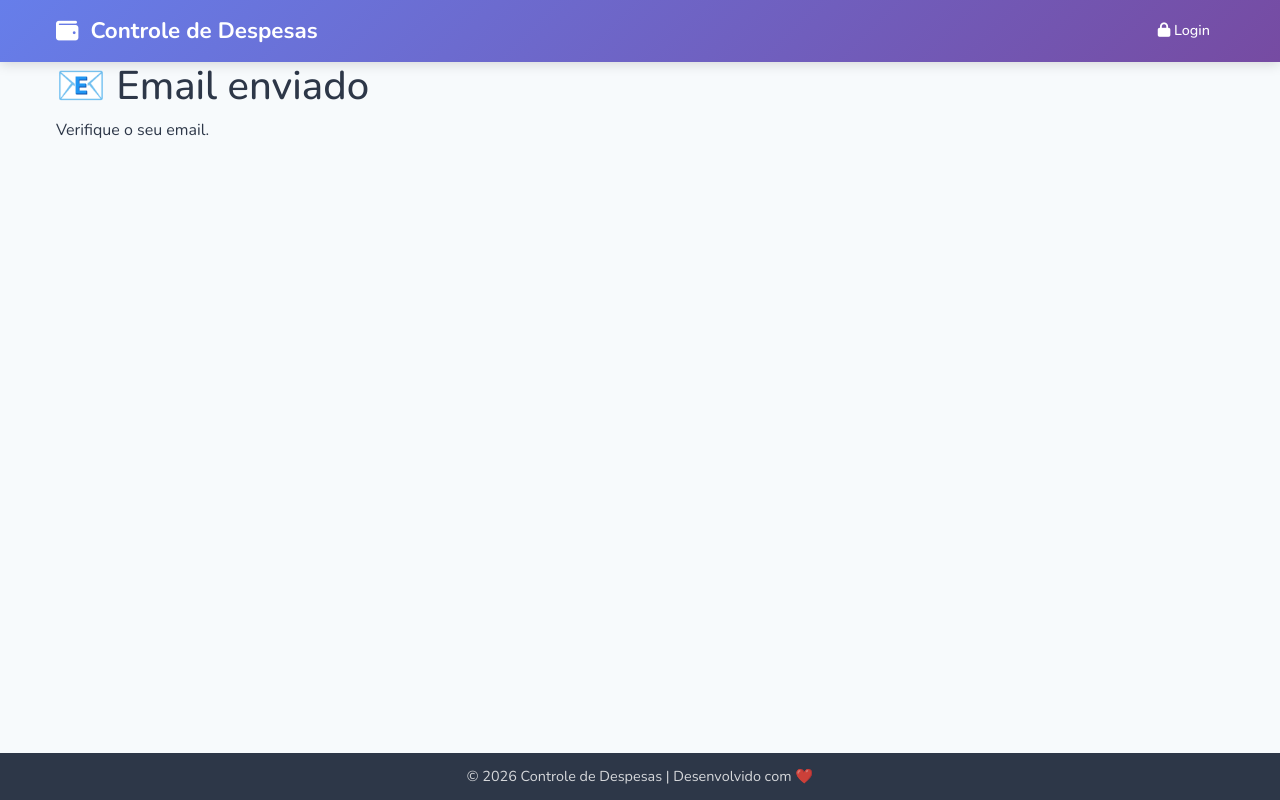
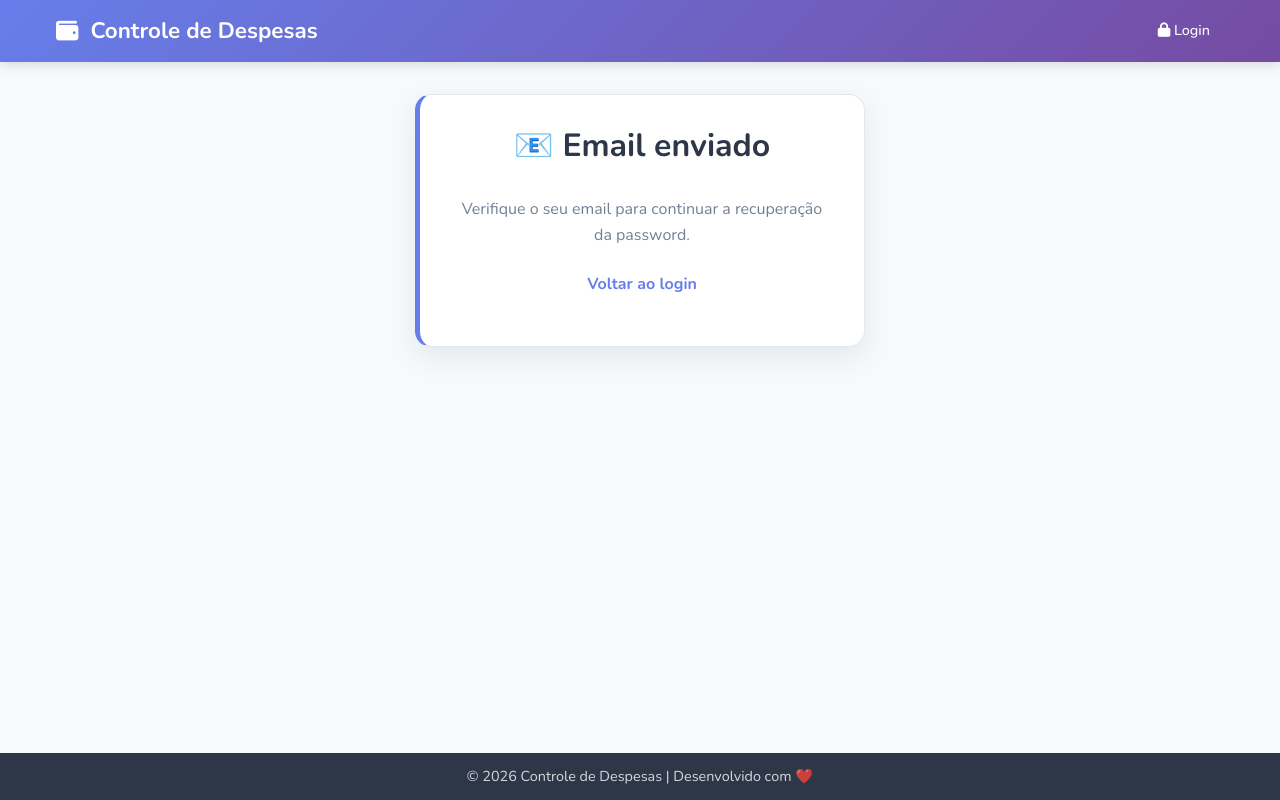
Before and after one commit to bda79/python_despesas, a Django app: page /password-reset/done/ in a window 1280 px wide. Run offline with Django 5.2, Linux system fonts and the light colour scheme.

Commit message:
Ajustes nas pastas templates, genéricas ficam na raiz as outras no projeto. Adicionar middleware para mostrar spinner sempre que uma ação fica lenta

```diff
--- a/despesas/despesas/settings.py
+++ b/despesas/despesas/settings.py
@@ -52,6 +52,7 @@ MIDDLEWARE = [
     "django.contrib.messages.middleware.MessageMiddleware",
     "django.middleware.clickjacking.XFrameOptionsMiddleware",
     "expenses.middleware.SessionIdleTimeout",
+    "expenses.middleware.SlowRequestMiddleware",
 ]
 
 ROOT_URLCONF = "despesas.urls"
--- a/despesas/expenses/middleware.py
+++ b/despesas/expenses/middleware.py
@@ -2,6 +2,9 @@
 import time
 from django.conf import settings
 from django.contrib.auth import logout
+import logging
+
+logger = logging.getLogger(__name__)
 
 
 class SessionIdleTimeout:
@@ -20,3 +23,32 @@ class SessionIdleTimeout:
                 request.session["last_activity"] = current_time
 
         return self.get_response(request)
+
+
+class SlowRequestMiddleware:
+    """
+    Detecta requests lentas e registra no terminal.
+    """
+
+    def __init__(self, get_response):
+        self.get_response = get_response
+
+    def __call__(self, request):
+
+        start_time = time.time()
+
+        response = self.get_response(request)
+
+        duration = time.time() - start_time
+
+        # Tempo em segundos
+        if duration > 1.5:
+            logger.warning(
+                f"[SLOW REQUEST] {request.method} {request.path} "
+                f"levou {duration:.2f}s"
+            )
+
+        # Header opcional
+        response["X-Request-Duration"] = f"{duration:.2f}s"
+
+        return response
--- a/despesas/expenses/templates/registration/password_reset_done.html
+++ /dev/null
@@ -1,15 +0,0 @@
-{% extends "base.html" %}
-
-{% block content %}
-
-<div class="auth-container fade-in">
-
-    <h1>📧 Email enviado</h1>
-
-    <p class="info-text">
-        Verifique o seu email.
-    </p>
-
-</div>
-
-{% endblock content %}
--- a/despesas/expenses/templates/base.html
+++ b/despesas/templates/base.html
@@ -390,6 +390,154 @@
             opacity: 0.8;
         }
 
+        /* =========================
+        SPINNER
+        ========================= */
+         /* OVERLAY */
+        #loading-overlay{
+            position: fixed;
+            top:0;
+            left:0;
+            width:100%;
+            height:100%;
+            background: rgba(0,0,0,0.5);
+
+            display:none;
+
+            justify-content:center;
+            align-items:center;
+
+            z-index:9999;
+        }
+
+        /* SPINNER */
+        .spinner{
+            width:70px;
+            height:70px;
+
+            border:8px solid #f3f3f3;
+            border-top:8px solid #3498db;
+
+            border-radius:50%;
+
+            animation: spin 1s linear infinite;
+        }
+
+        @keyframes spin{
+            0%{
+                transform: rotate(0deg);
+            }
+
+            100%{
+                transform: rotate(360deg);
+            }
+        }
+
+        /* =========================
+        AUTH PAGES
+        ========================= */
+
+        .auth-wrapper {
+            width: 100%;
+            display: flex;
+            justify-content: center;
+            align-items: center;
+            padding: 2rem 1rem;
+        }
+
+        .auth-container {
+            width: 100%;
+            max-width: 450px;
+            padding: 2rem;
+            border: 1px solid #e2e8f0;
+            border-radius: 16px;
+            box-shadow: 0 10px 30px rgba(0, 0, 0, 0.08);
+            background-color: white;
+            border-left: 5px solid #667eea;
+            animation: fadeIn 0.5s ease;
+        }
+
+        .auth-container h1 {
+            text-align: center;
+            color: #2d3748;
+            margin-bottom: 2rem;
+            font-size: 2rem;
+            font-weight: 700;
+        }
+
+        .auth-container .form-group {
+            margin-bottom: 1.5rem;
+        }
+
+        .auth-container .form-group label {
+            display: block;
+            margin-bottom: 0.5rem;
+            font-weight: 700;
+            color: #4a5568;
+            font-size: 0.85rem;
+            text-transform: uppercase;
+            letter-spacing: 0.5px;
+        }
+
+        .auth-container input {
+            width: 100%;
+            padding: 0.85rem 1rem;
+            border: 2px solid #e2e8f0;
+            border-radius: 10px;
+            font-size: 1rem;
+            transition: all 0.3s ease;
+        }
+
+        .auth-container input:focus {
+            outline: none;
+            border-color: #667eea;
+            box-shadow: 0 0 0 4px rgba(102, 126, 234, 0.12);
+        }
+
+        .auth-container .submit-btn {
+            width: 100%;
+            padding: 0.9rem;
+            background: linear-gradient(135deg, #667eea 0%, #764ba2 100%);
+            color: white;
+            border: none;
+            border-radius: 10px;
+            font-size: 1rem;
+            font-weight: 700;
+            cursor: pointer;
+            transition: all 0.3s ease;
+        }
+
+        .auth-container .submit-btn:hover {
+            transform: translateY(-2px);
+            box-shadow: 0 8px 25px rgba(102, 126, 234, 0.35);
+        }
+
+        .auth-container .info-text {
+            text-align: center;
+            margin-top: 1.5rem;
+            color: #718096;
+        }
+
+        .auth-container .forgot-link {
+            color: #667eea;
+            font-weight: 700;
+            text-decoration: none;
+        }
+
+        .auth-container .forgot-link:hover {
+            color: #764ba2;
+            text-decoration: underline;
+        }
+
+        .auth-container .form-errors {
+            background-color: #fed7d7;
+            color: #c53030;
+            padding: 0.75rem 1rem;
+            border-radius: 10px;
+            margin-bottom: 1rem;
+            border: 1px solid #feb2b2;
+        }
+
         /* Responsive */
         @media (max-width: 768px) {
             .navbar-nav-custom {
@@ -427,6 +575,10 @@
         </style>
     </head>
     <body data-authenticated="{% if request.user.is_authenticated %}true{% else %}false{% endif %}">
+        <!-- SPINNER -->
+        <div id="loading-overlay">
+            <div class="spinner"></div>
+        </div>
         <header>
             <nav class="navbar">
                 <div class="container">
@@ -509,6 +661,93 @@
             </div>
         </div>
         <script>
+            //Spinner global control
+            const overlay = document.getElementById('loading-overlay');
+
+            let spinnerTimeout;
+
+            /*
+            MOSTRA spinner somente se demorar
+            */
+            function startLoading(){
+
+                spinnerTimeout = setTimeout(() => {
+                    overlay.style.display = 'flex';
+                }, 400); // mostra somente após 400ms
+            }
+
+            function stopLoading(){
+
+                clearTimeout(spinnerTimeout);
+                overlay.style.display = 'none';
+            }
+
+            /*
+            LINKS
+            */
+            document.addEventListener('click', function(e){
+
+                const link = e.target.closest('a');
+
+                if(link){
+
+                    const href = link.getAttribute('href');
+
+                    if(
+                        href &&
+                        !href.startsWith('#') &&
+                        !href.startsWith('javascript')
+                    ){
+                        startLoading();
+                    }
+                }
+            });
+
+            /*
+            FORMULÁRIOS
+            */
+            document.addEventListener('submit', function(){
+
+                startLoading();
+            });
+
+            /*
+            FETCH API
+            */
+            const originalFetch = window.fetch;
+
+            window.fetch = async function(){
+
+                startLoading();
+
+                try{
+
+                    const response = await originalFetch.apply(this, arguments);
+
+                    return response;
+
+                }finally{
+
+                    stopLoading();
+                }
+            };
+
+            /*
+            Quando página terminar carregamento
+            */
+            window.addEventListener('load', function(){
+
+                stopLoading();
+            });
+
+            /*
+            Botão voltar do navegador
+            */
+            window.addEventListener('pageshow', function(){
+
+                stopLoading();
+            });
+
             document.addEventListener("DOMContentLoaded", function () {
 
                 /* CONFIG */
--- /dev/null
+++ b/despesas/templates/registration/password_reset_done.html
@@ -0,0 +1,21 @@
+{% extends "base.html" %}
+{% block content %}
+    <style>
+        main .container {
+            display: flex;
+            flex-direction: column;
+            align-items: center;
+        }
+    </style>
+    <div class="auth-wrapper">
+        <div class="auth-container fade-in">
+            <h1>📧 Email enviado</h1>
+            <p class="info-text">Verifique o seu email para continuar a recuperação da password.</p>
+            <div class="info-text">
+                <p>
+                    <a href="{% url 'login' %}" class="forgot-link">Voltar ao login</a>
+                </p>
+            </div>
+        </div>
+    </div>
+{% endblock content %}
```
Also changed, not shown: despesas/expenses/templates/registration/password_reset_complete.html (deleted, +0 -7 lines), despesas/expenses/templates/registration/password_reset_confirm.html (deleted, +0 -18 lines), despesas/expenses/templates/registration/password_reset_form.html (deleted, +0 -14 lines), despesas/templates/registration/password_reset_complete.html (added, +21 -0 lines), despesas/templates/registration/password_reset_confirm.html (added, +27 -0 lines), despesas/templates/registration/password_reset_form.html (added, +28 -0 lines), despesas/templates/login.html (renamed from despesas/expenses/templates/login.html), despesas/templates/register.html (renamed from despesas/expenses/templates/register.html), despesas/templates/registration/password_reset_email.html (renamed from despesas/expenses/templates/registration/password_reset_email.html), despesas/templates/registration/password_reset_subject.txt (renamed from despesas/expenses/templates/registration/password_reset_subject.txt).
